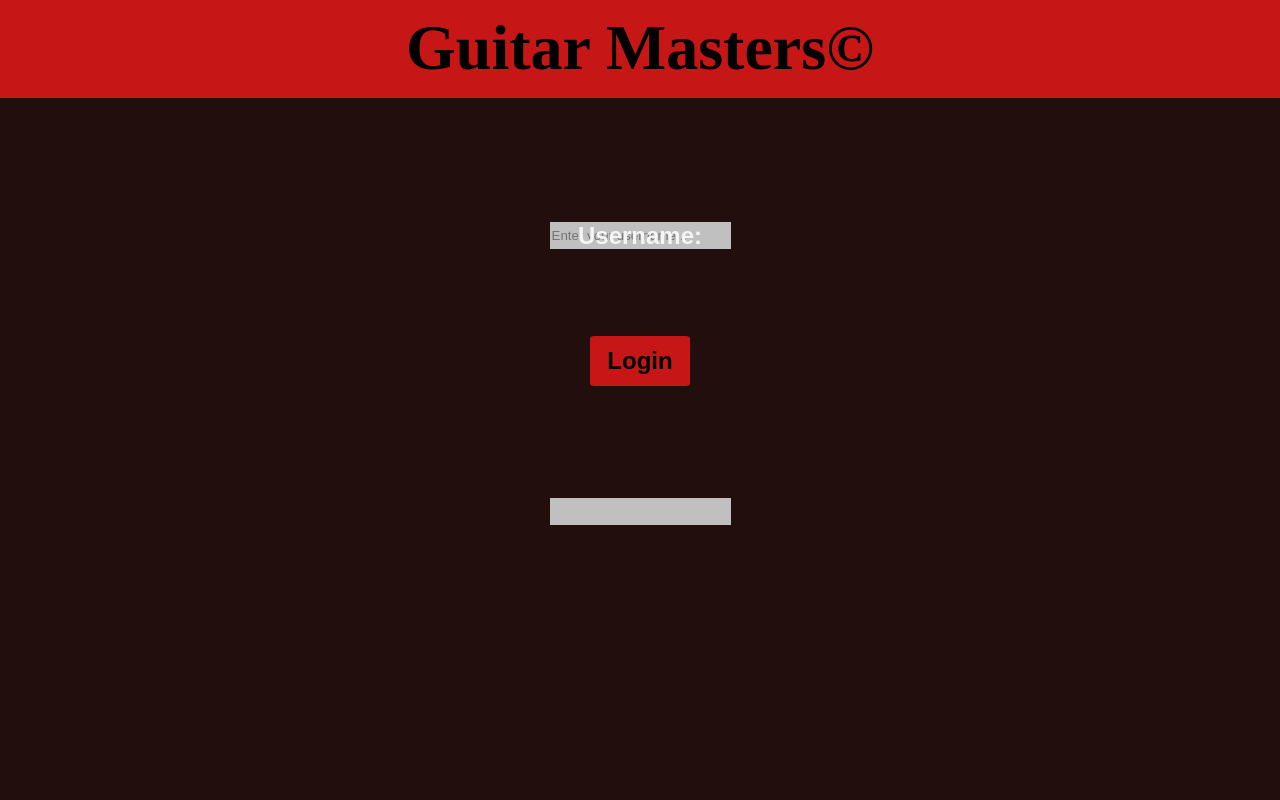
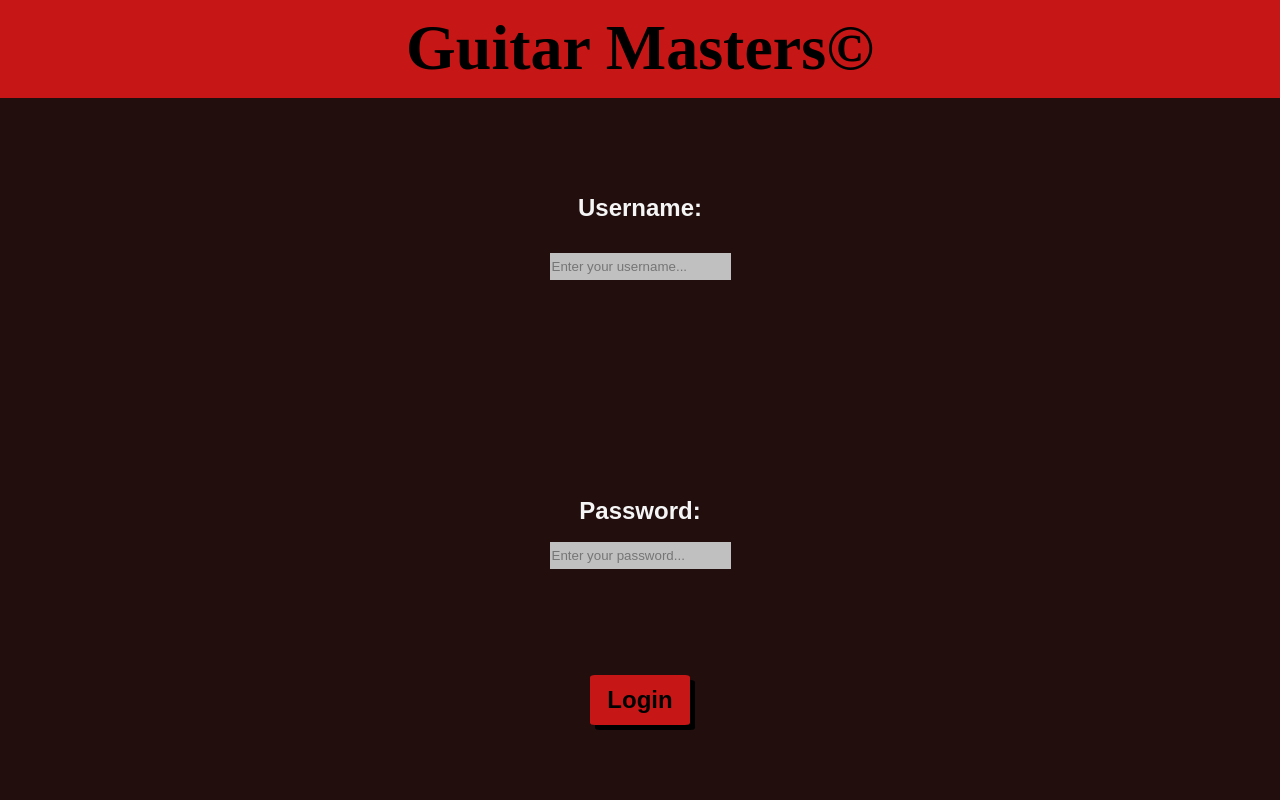
Before and after one commit to Wiardus/Guitar-Masters, a React (Create React App) app: page / in a window 1280 px wide. Shown: the top 800 px of the page. Built offline with nearby package versions, Linux system fonts and the light colour scheme; a web font is replaced by a local one.

Commit message:
Style update mostly for login screen

```diff
--- a/src/App.scss
+++ b/src/App.scss
@@ -38,6 +38,8 @@ body {
     font-family: 'Germania One';
     font-size: 2.5em;
     border-style: none;
+    box-shadow: 5px 5px;
+
   }
 
   #startBtn:hover {
@@ -71,7 +73,6 @@ body {
   }
 
   .guitarAnimation:hover {
-
     animation-name: rotate;
     animation-duration: 2.5s;
   }
@@ -102,7 +103,7 @@ body {
 
   button {
     background: #C71616;
-    margin-top: -825px;
+    margin-top: -250px;
     border-style: none;
     width: 100px;
     height: 50px;
@@ -110,8 +111,7 @@ body {
     cursor: pointer;
     border-radius: 5%;
     font-weight: bold;
-
-
+    box-shadow: 5px 5px;
   }
 
   button:hover {
@@ -122,15 +122,21 @@ body {
     background: silver;
     border-style: none;
     height: 25px;
+    margin-top: -250px;
   }
 
   h3 {
     font-family: 'Arial';
     font-size: 1.5em;
-    position: absolute;
     color: whitesmoke;
-    margin-top: -500px;
   }
+
+  #passwordHeader {
+    margin-top: -300px;
+    margin-bottom: -250px;
+  }
+
+
 }
 
 .GMDialog {
@@ -173,7 +179,6 @@ body {
   border-style: none;
   margin-top: 20px;
   cursor: pointer;
-
 }
 
 .tutorialDialogBtn:hover {
--- a/src/Components/Login.tsx
+++ b/src/Components/Login.tsx
@@ -49,8 +49,9 @@ const Login: React.FC<Props> = ({username}: Props) => {
             <form className="login">
                 <h3>Username:</h3>
                 <input type="text" value={userName.username} onChange={(e) => setUserName({...userName, username: e.target.value})} placeholder="Enter your username..." />
-                <input type="text" value={passWord.password} onChange={(e) => setPassWord({...passWord, password: e.target.value})} />
-                <button type="button" onClick={logIn}>Login</button>
+                <h3 id="passwordHeader">Password:</h3>
+                <input type="text" value={passWord.password} onChange={(e) => setPassWord({...passWord, password: e.target.value})} placeholder="Enter your password..."/>
+                <button id="passwordInput" type="button" onClick={logIn}>Login</button>
             </form>
         </div>
 
--- a/src/Components/Navbar.tsx
+++ b/src/Components/Navbar.tsx
@@ -1,13 +1,5 @@
 import GMDialog from './GMDialog';
 import './Navbar.scss';
-import {
-    BrowserRouter as Router,
-    Switch,
-    Route,
-    Link
-  } from "react-router-dom";
-
-
 
 const Navbar = () => {
 
```
